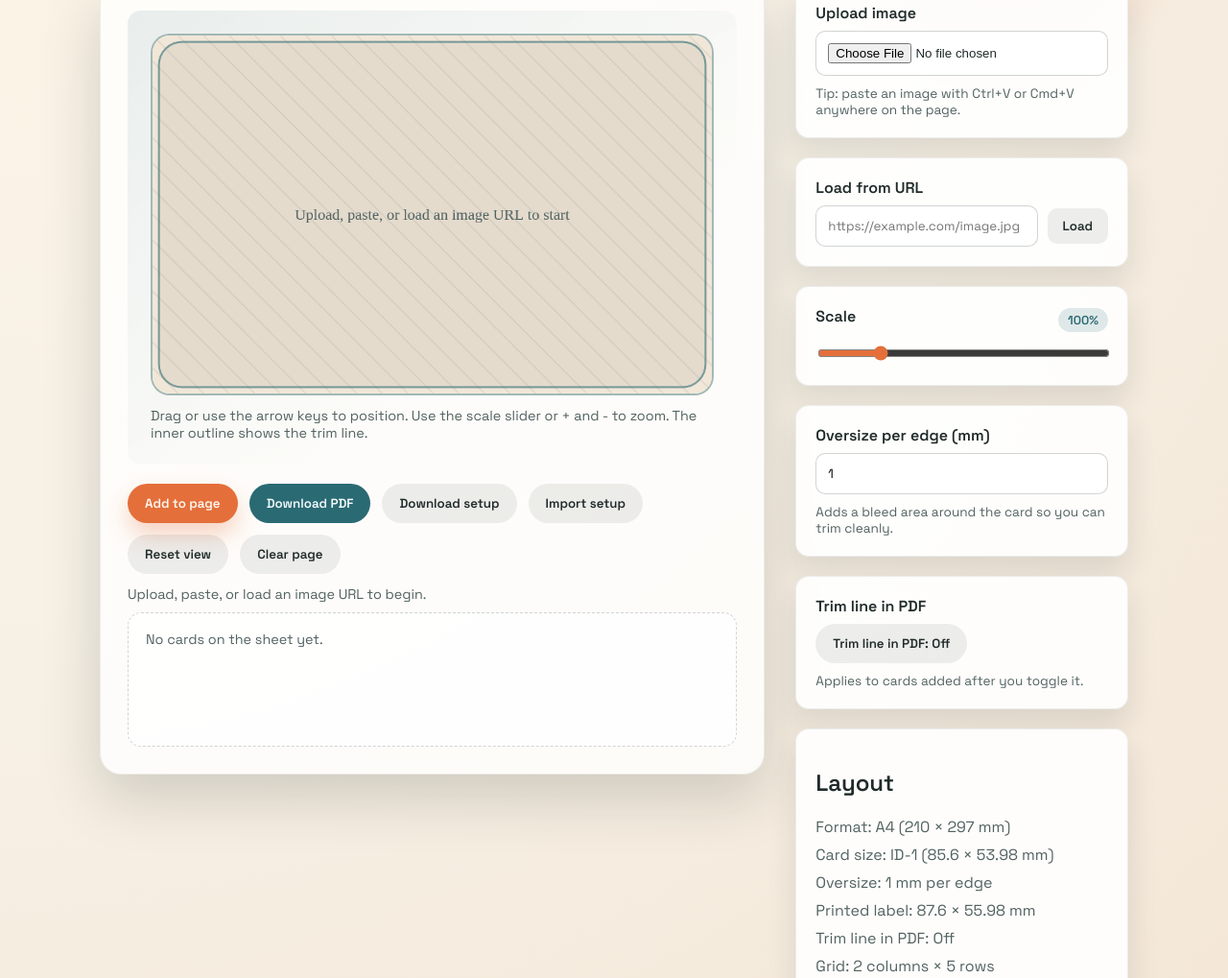
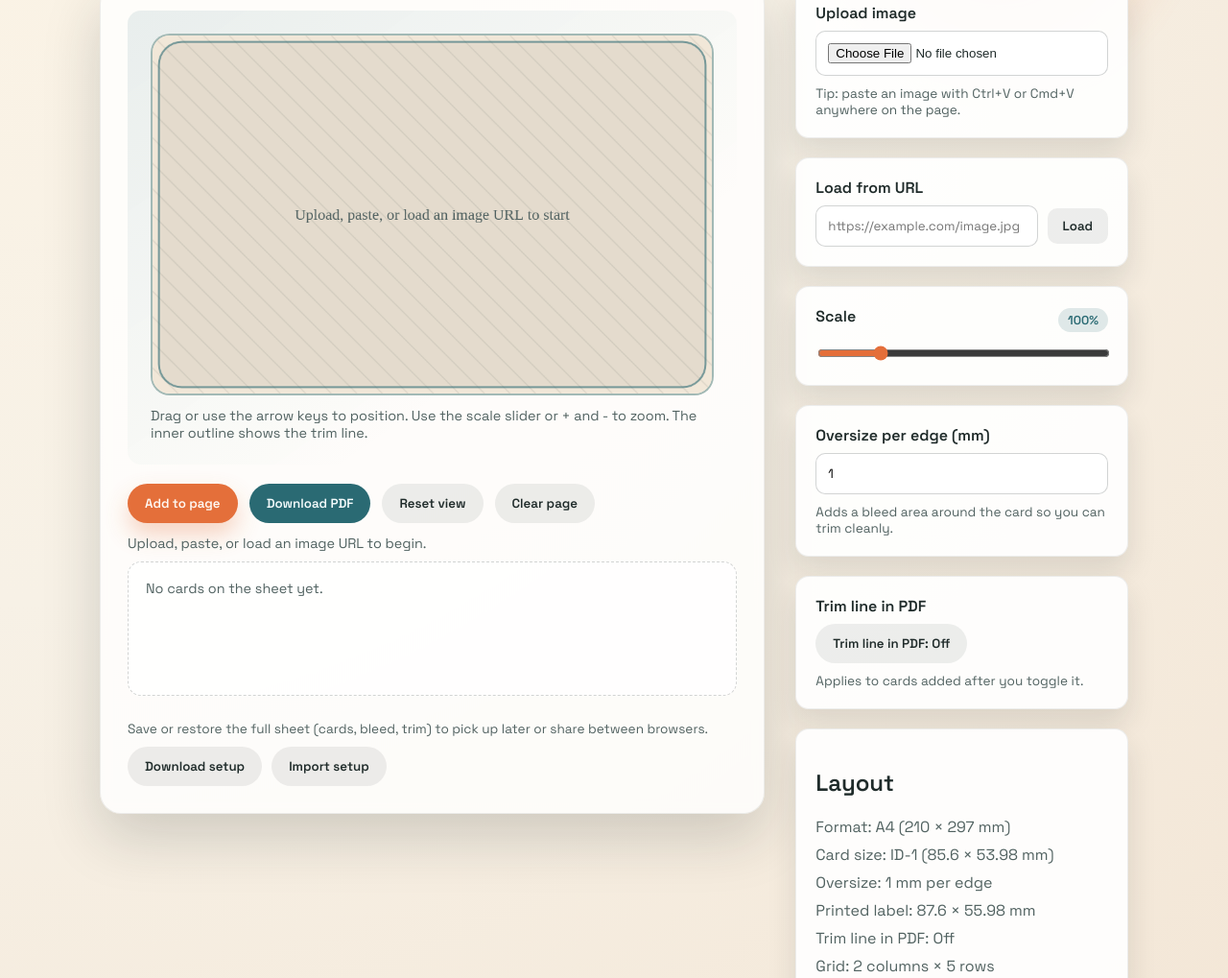
Before and after one commit to daniel-k/card-label-imager, a website built with Vite: page src/index.html in a window 1280 px wide. Shown: the part 209-1228 px from the top of the page at 96% size. Built offline with nearby package versions, Linux system fonts and the light colour scheme.

Commit message:
move import/export buttons to the bottom

```diff
--- a/src/index.html
+++ b/src/index.html
@@ -37,16 +37,6 @@
                 <div class="actions">
                     <button id="addToPage" class="primary">Add to page</button>
                     <button id="downloadPdf">Download PDF</button>
-                    <button id="downloadSetup" class="ghost">
-                        Download setup
-                    </button>
-                    <button id="importSetup" class="ghost">Import setup</button>
-                    <input
-                        type="file"
-                        id="importSetupInput"
-                        accept="application/json"
-                        hidden
-                    />
                     <button id="resetView" class="ghost">Reset view</button>
                     <button id="clearPage" class="ghost">Clear page</button>
                 </div>
@@ -65,6 +55,26 @@
 
                 <div class="page-preview" id="pagePreview">
                     <div class="placeholder">No cards on the sheet yet.</div>
+                </div>
+                <div class="setup-actions">
+                    <p class="hint">
+                        Save or restore the full sheet (cards, bleed, trim) to
+                        pick up later or share between browsers.
+                    </p>
+                    <div class="setup-buttons">
+                        <button id="downloadSetup" class="ghost">
+                            Download setup
+                        </button>
+                        <button id="importSetup" class="ghost">
+                            Import setup
+                        </button>
+                        <input
+                            type="file"
+                            id="importSetupInput"
+                            accept="application/json"
+                            hidden
+                        />
+                    </div>
                 </div>
             </section>
 
--- a/src/style.css
+++ b/src/style.css
@@ -235,6 +235,18 @@ button:disabled {
     background: rgba(255, 255, 255, 0.7);
 }
 
+.setup-actions {
+    margin-top: 16px;
+    display: grid;
+    gap: 10px;
+}
+
+.setup-buttons {
+    display: flex;
+    flex-wrap: wrap;
+    gap: 10px;
+}
+
 .placeholder {
     font-size: 0.9rem;
     color: var(--muted);
```
